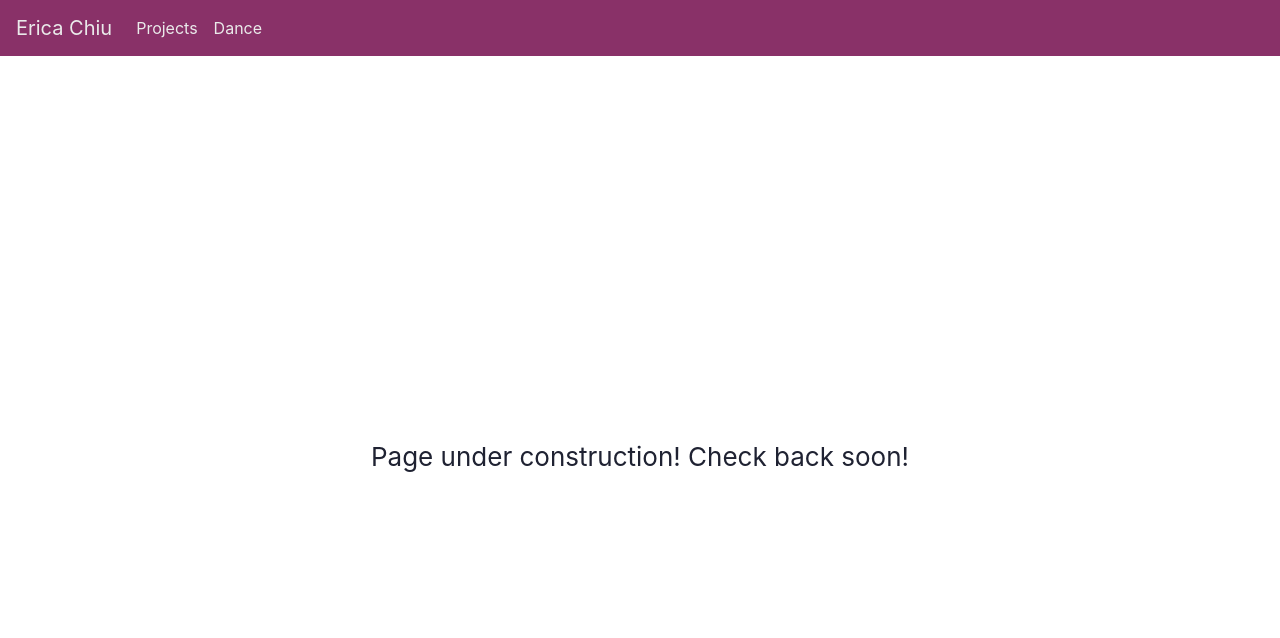
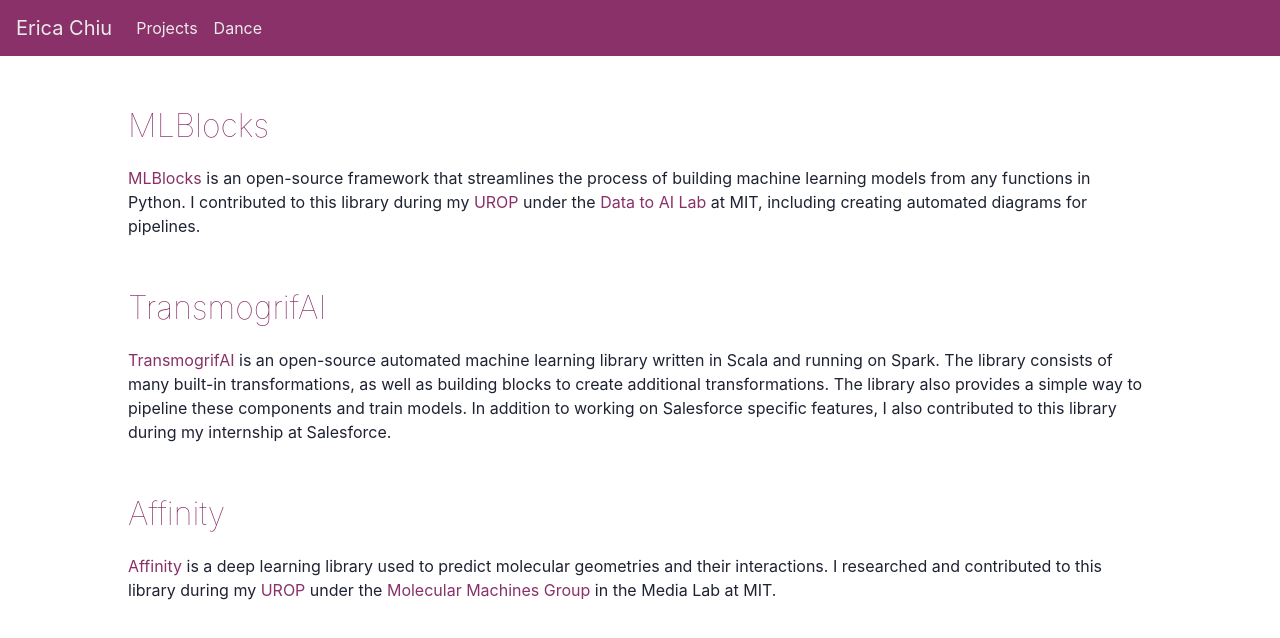
Before and after one commit to erica-chiu/website, a React (Create React App) app: page /#/projects in a window 1280 px wide. Shown: the top 638 px of the page. Built offline with nearby package versions, Linux system fonts and the light colour scheme.

Commit message:
Update project page

```diff
--- a/src/ProjectPage.js
+++ b/src/ProjectPage.js
@@ -1,9 +1,59 @@
 import React from 'react';
+
+const projects = [
+    {
+        title: "MLBlocks",
+        description: (<div>
+            <a href="https://hdi-project.github.io/MLBlocks/">MLBlocks</a> is an open-source
+            framework that streamlines the process of building machine learning models from
+            any functions in Python. I contributed to this library during
+            my <a href="https://urop.mit.edu">UROP</a> under
+            the <a href="https://dai.ids.mit.edu">Data to AI Lab</a> at MIT, including creating
+            automated diagrams for pipelines.
+        </div>),
+    },
+    {
+        title: "TransmogrifAI",
+        description: (<div>
+            <a href="https://transmogrif.ai">TransmogrifAI</a> is an open-source automated machine
+            learning library written in Scala and running on Spark. The library consists of many
+            built-in transformations, as well as building blocks to create additional
+            transformations. The library also provides a simple way to pipeline these components
+            and train models. In addition to working on Salesforce specific features, I also
+            contributed to this library during my internship at Salesforce.
+            </div>),
+    },
+    {
+        title: "Affinity",
+        description: (<div>
+            <a href="https://affinity.mit.edu/">Affinity</a> is a deep learning library used to
+            predict molecular geometries and their interactions. I researched and contributed to
+            this library during my <a href="https://urop.mit.edu">UROP</a> under
+            the <a href="https://www.media.mit.edu/groups/molecular-machines/overview/">Molecular
+            Machines Group</a> in the Media Lab at MIT.
+        </div>),
+    }
+];
+
+function getProjectInfo(project) {
+    return (
+        <div className="project">
+            <h3 className="project-title">
+                {project.title}
+            </h3>
+            <p className="project-description">
+                {project.description}
+            </p>
+        </div>
+    );
+}
 
 const ProjectPage = () => {
     return (
         <div className="project-page">
-            <header className="App-basic">Page under construction! Check back soon!</header>
+            {projects.map((project) => {
+                return getProjectInfo(project);
+            })}
         </div>
     );
 };
```
